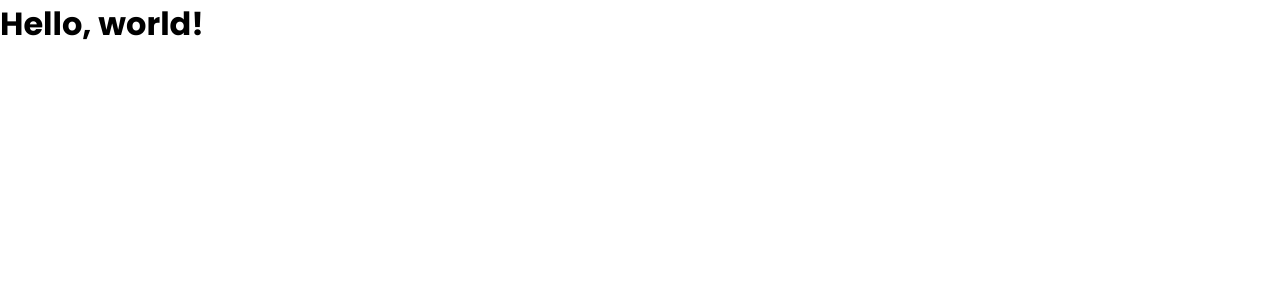
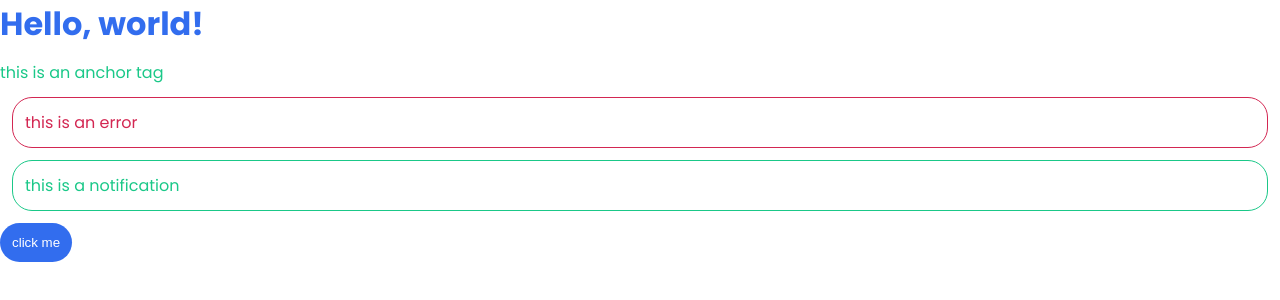
Before and after one commit to lircajimenez/sass, a website: page index.html in a window 1280 px wide. Drawn offline with Linux system fonts and the light colour scheme.

Commit message:
variables

```diff
--- a/index.html
+++ b/index.html
@@ -9,5 +9,9 @@
   </head>
   <body>
     <h1>Hello, world!</h1>
+    <a href="#">this is an anchor tag</a>
+    <p class="error">this is an error</p>
+    <p class="notification">this is a notification</p>
+    <button>click me</button>
   </body>
 </html>
--- a/index.scss
+++ b/index.scss
@@ -29,8 +29,51 @@ img {
   max-width: 100%;
 }
 
+/* VARIABLES */
+
+// theme colors
+$primary: #326dee;
+$secondary: #1ac888;
+$error: #d32752;
+$info: #f6c31c;
+
+// spacing
+$base-padding: 0.75rem;
+$base-margin: 0.75rem;
+
+// borders
+$base-border-thickness: 1px;
+$base-border-radius: 20px;
+
 h1 {
-  a {
-    color: red;
-  }
+  color: $primary;
+  margin-bottom: $base-margin;
 }
+a {
+  color: $secondary;
+}
+button {
+  color: white;
+  border: 0;
+  background: $primary;
+  border-radius: $base-border-radius;
+  padding: $base-padding;
+}
+.error {
+  color: $error;
+  border-color: $error;
+  border-style: solid;
+  margin: $base-margin;
+  padding: $base-padding;
+  border-radius: $base-border-radius;
+  border-width: $base-border-thickness;
+}
+.notification {
+  color: $secondary;
+  border-color: $secondary;
+  border-style: solid;
+  margin: $base-margin;
+  padding: $base-padding;
+  border-radius: $base-border-radius;
+  border-width: $base-border-thickness;
+}
```
Also changed, not shown: css/index.css.
